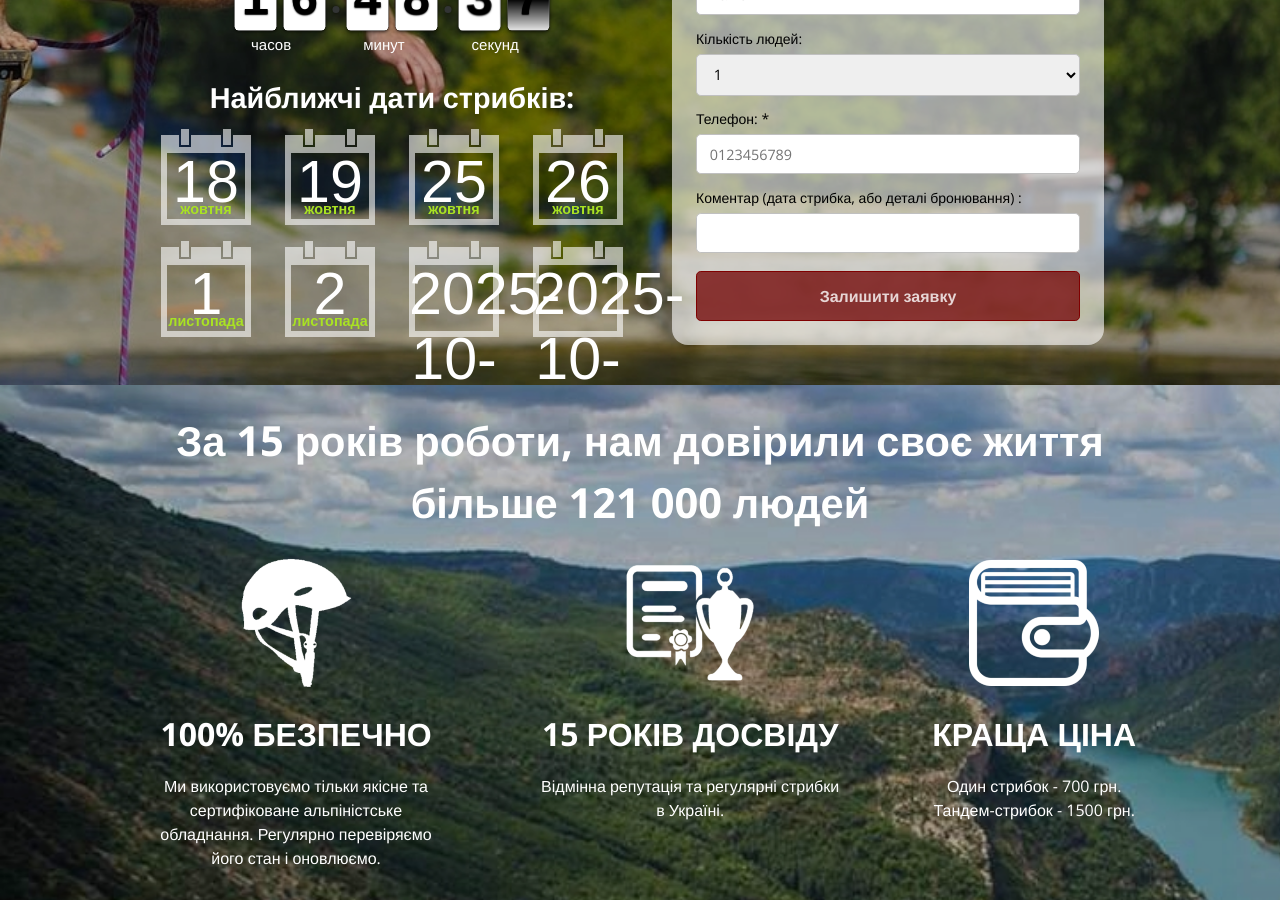
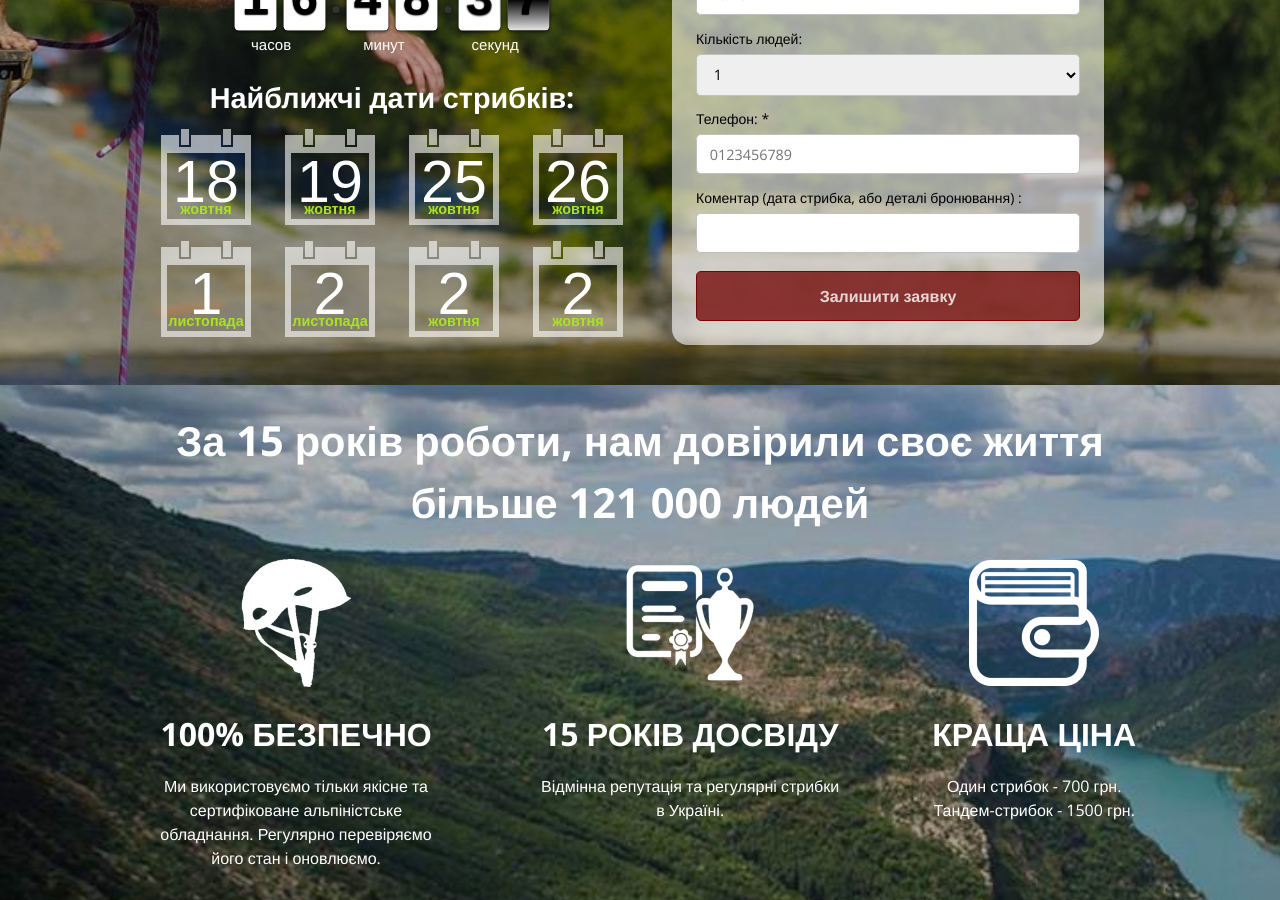
Before and after one commit to Andreyfilko/go-jump, a Jekyll site: the page built from index.md, in a window 1280 px wide and 900 px high, scrolled down 611 px. Built offline with Jekyll 4.4.1, drawn with Linux system fonts in a browser that asks for light colours; some web fonts are replaced; some of the changed text lies outside the part shown.

Commit message:
Update _config.yml

```diff
--- a/_config.yml
+++ b/_config.yml
@@ -41,5 +41,5 @@ dates:
   - 2025-10-26
   - 2025-11-01
   - 2025-11-02
-  - 2025-10-32
-  - 2025-10-32
+  - 2025-10-02
+  - 2025-10-02
```
